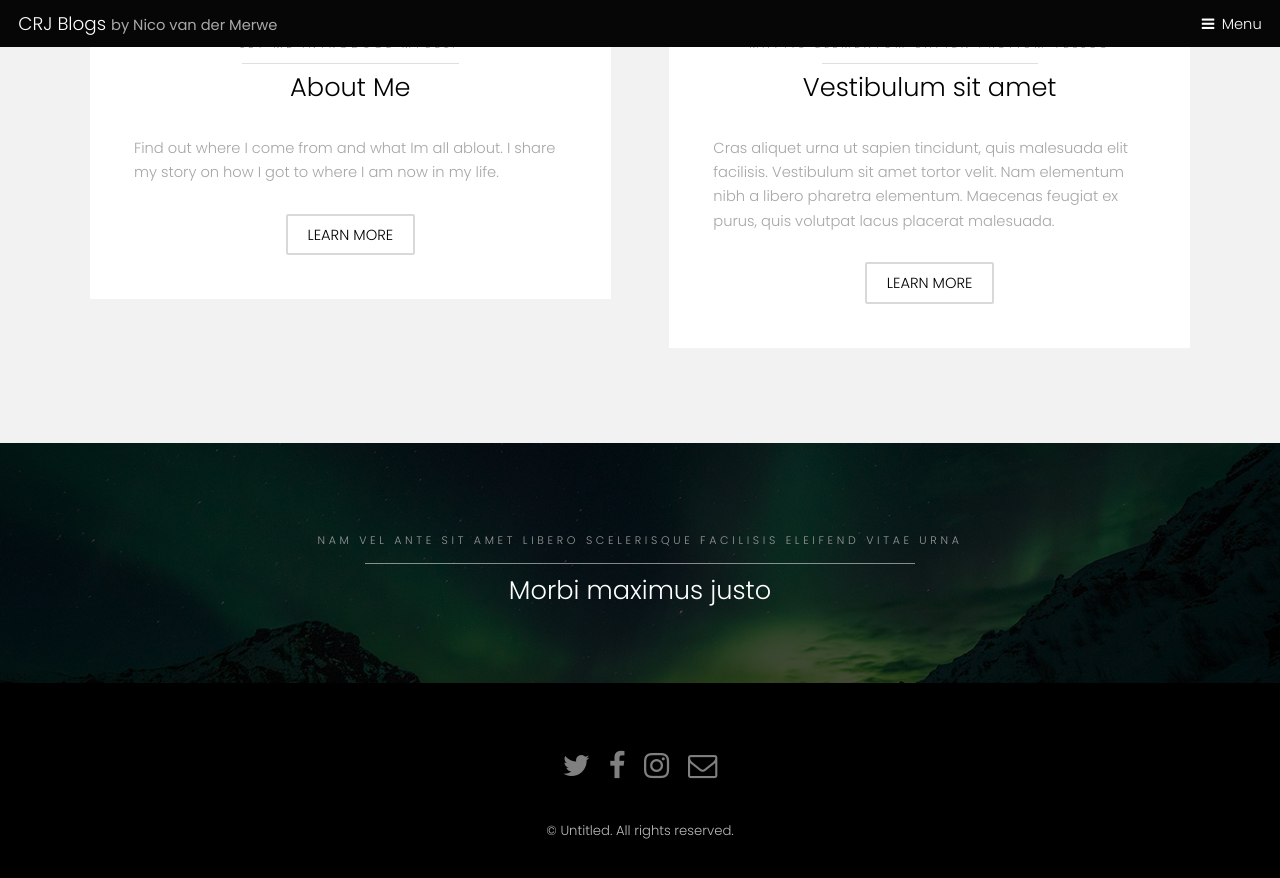
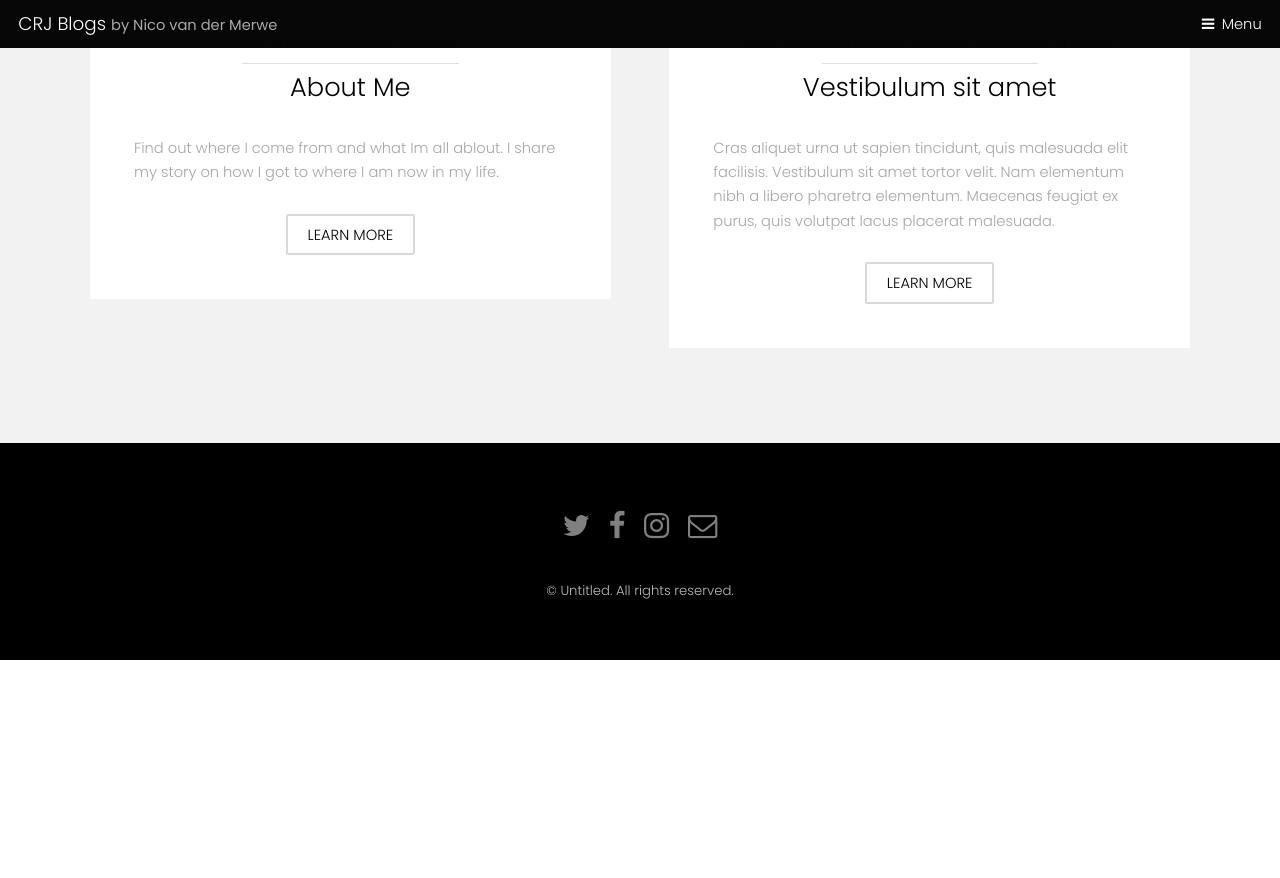
Before and after one commit to NicoVDMerweCRJ/NicoVDMerweCRJ.github.io, a Jekyll site: the page index.html, which Jekyll copies as it is, in a window 1280 px wide and 900 px high, scrolled down 1032 px. Shown: the top 878 px of the window. Built offline with Jekyll 4.4.1, drawn with Linux system fonts in a browser that asks for light colours; after the commit the page ends 1692 px from its top, so only the background shows below that.

Commit message:
Update index.html

```diff
--- a/index.html
+++ b/index.html
@@ -112,16 +112,6 @@
 				</div>
 			</section>
 
-		<!-- Two -->
-			<section id="two" class="wrapper style3">
-				<div class="inner">
-					<header class="align-center">
-						<p>Nam vel ante sit amet libero scelerisque facilisis eleifend vitae urna</p>
-						<h2>Morbi maximus justo</h2>
-					</header>
-				</div>
-			</section>
-
 		<!-- Footer -->
 			<footer id="footer">
 				<div class="container">
```
